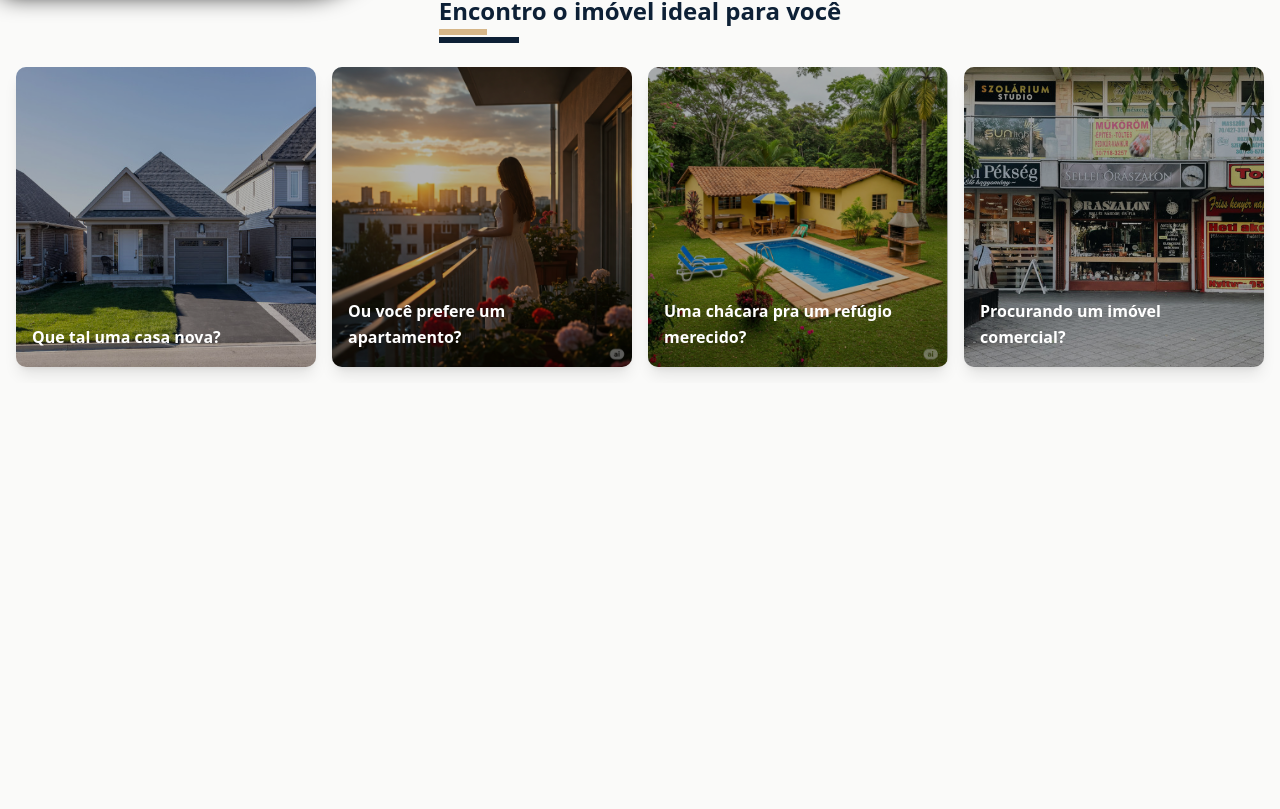
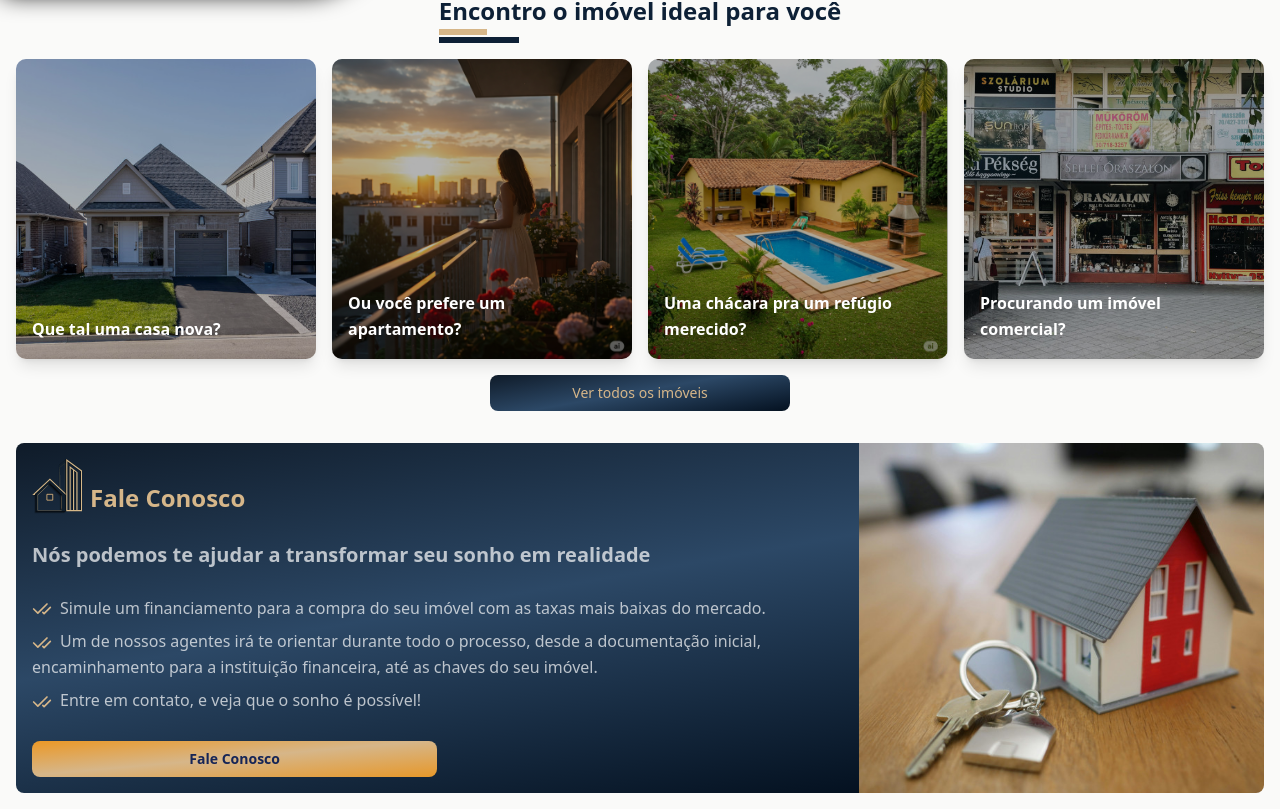
Before and after one commit to Misael1981/wilsonSantiago-corretorImoveis, a Next.js app: page / in a window 1280 px wide. Shown: the part 519-1328 px from the top of the page. Before the commit the page ends 902 px from the top, so only its background shows below. Built offline with nearby package versions, Linux system fonts and the light colour scheme; a web font is replaced by a local one.

Commit message:
BannerContactUs

```diff
--- a/app/page.js
+++ b/app/page.js
@@ -1,3 +1,4 @@
+import BannerContactUs from "@/components/BannerContactUs"
 import Header from "@/components/Header"
 import PropertyCategory from "@/components/PropertyCategory"
 import WelcomeSection from "@/components/WelcomeSection"
@@ -8,6 +9,7 @@ export default function Home() {
       <Header />
       <WelcomeSection />
       <PropertyCategory />
+      <BannerContactUs />
     </>
   )
 }
--- /dev/null
+++ b/components/BannerContactUs/index.jsx
@@ -0,0 +1,44 @@
+import { CheckCheck } from "lucide-react"
+import ThirdTitle from "../ThirdTitle"
+import { Button } from "../ui/button"
+import Image from "next/image"
+
+const items = [
+  "Simule um financiamento para a compra do seu imóvel com as taxas mais baixas do mercado.",
+  "Um de nossos agentes irá te orientar durante todo o processo, desde a documentação inicial, encaminhamento para a instituição financeira, até as chaves do seu imóvel.",
+  "Entre em contato, e veja que o sonho é possível!",
+]
+
+const BannerContactUs = () => {
+  return (
+    <section className="p-4 lg:flex lg:items-stretch">
+      <div className="bg-gradient-wilson-blue flex flex-col justify-between space-y-4 rounded-t-md p-4 lg:flex-2 lg:rounded-l-md lg:rounded-tr-none">
+        <ThirdTitle title="Fale Conosco" />
+        <h4 className="text-xl font-semibold text-white/70">
+          Nós podemos te ajudar a transformar seu sonho em realidade
+        </h4>
+        <ul className="space-y-2">
+          {items.map((item, index) => (
+            <li key={index} className="text-md text-white/70">
+              <CheckCheck className="text-wilson-golden mr-2 inline-block h-5 w-5" />
+              {item}
+            </li>
+          ))}
+        </ul>
+        <Button className="bg-gradient-wilson-golden w-[50%] font-bold text-blue-950">
+          Fale Conosco
+        </Button>
+      </div>
+      <div className="relative h-[350px] lg:w-[400px] lg:flex-1">
+        <Image
+          src="/assets/banner-contato.jpg"
+          alt="banner-contact-us"
+          fill
+          className="rounded-b-md object-cover lg:rounded-r-md lg:rounded-bl-none"
+        />
+      </div>
+    </section>
+  )
+}
+
+export default BannerContactUs
--- a/components/PropertyCategory/index.jsx
+++ b/components/PropertyCategory/index.jsx
@@ -1,4 +1,5 @@
 import SubTitle from "../SubTitle"
+import { Button } from "../ui/button"
 
 const propertyTypes = [
   {
@@ -25,10 +26,10 @@ const propertyTypes = [
 
 const PropertyCategory = () => {
   return (
-    <section className="mt-4 p-4 lg:mt-6">
+    <section className="mt-4 space-y-4 p-4 lg:mt-6">
       <SubTitle
         title="Encontro o imóvel ideal para você"
-        className="mb-6 text-center"
+        className="text-center"
       />
       <div className="flex flex-wrap justify-center gap-4">
         {propertyTypes.map((item) => (
@@ -43,6 +44,11 @@ const PropertyCategory = () => {
           </div>
         ))}
       </div>
+      <div className="flex justify-center">
+        <Button className="bg-gradient-wilson-blue text-wilson-golden w-[300px] max-w-[90%]">
+          Ver todos os imóveis
+        </Button>
+      </div>
     </section>
   )
 }
--- /dev/null
+++ b/components/ThirdTitle/index.jsx
@@ -0,0 +1,17 @@
+import Image from "next/image"
+
+const ThirdTitle = ({ title }) => {
+  return (
+    <div className="flex items-end gap-2">
+      <Image
+        src="/icons/logo-building.svg"
+        alt="title"
+        width={50}
+        height={20}
+      />
+      <h3 className="text-wilson-golden text-2xl font-bold">{title}</h3>
+    </div>
+  )
+}
+
+export default ThirdTitle
```
Also changed, not shown: public/assets/banner-contato.jpg (added), public/icons/logo-building.svg (added).
